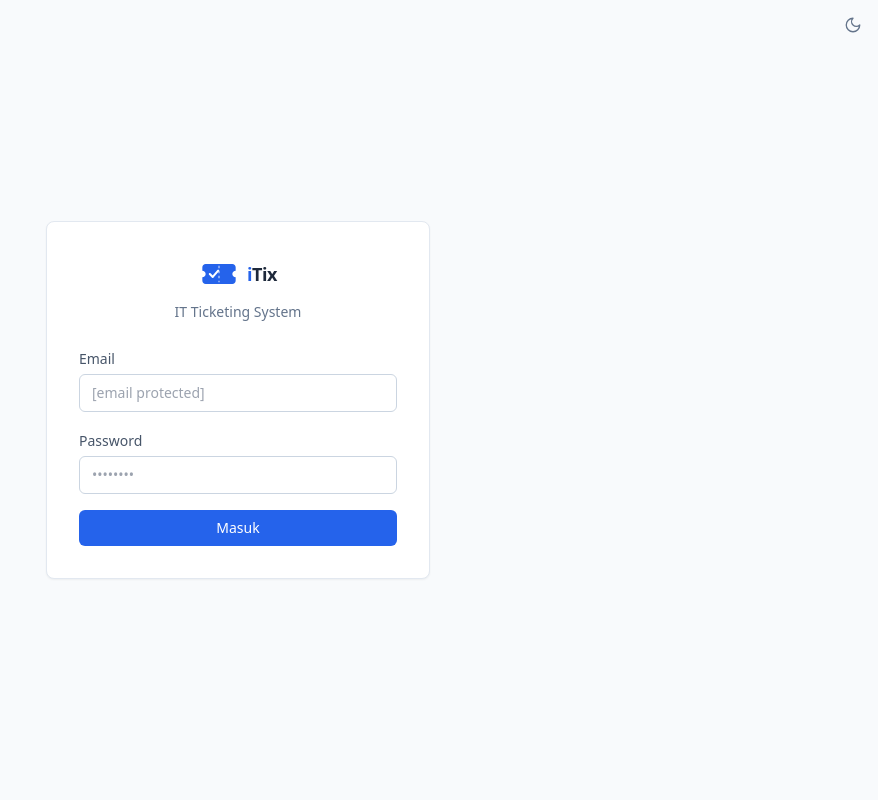
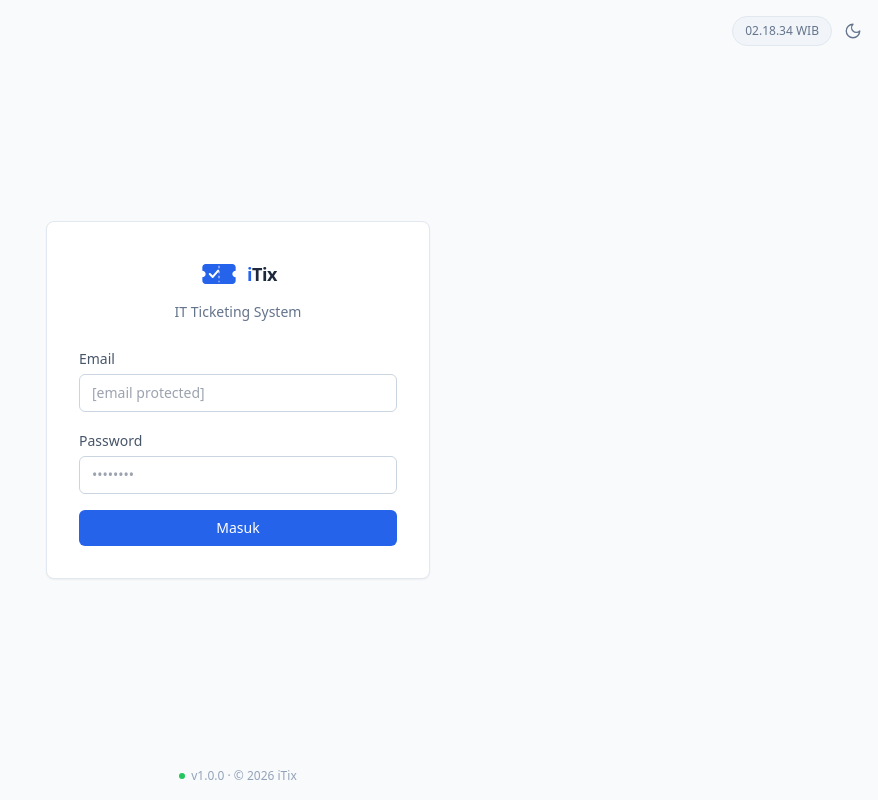
Before and after one commit to adiapandi/ticketsys, a React (Vite) app in the folder frontend/: page /login in a window 1280 px wide. Shown: the whole page, without its empty margins (402-1280 px from the left). Built offline with nearby package versions, Linux system fonts and the light colour scheme; no server answers.

Commit message:
Add LiveClock and VersionWatermark components to LoginPage

```diff
--- a/frontend/src/pages/LoginPage.tsx
+++ b/frontend/src/pages/LoginPage.tsx
@@ -3,6 +3,8 @@ import { useNavigate } from 'react-router-dom';
 import { useAuth } from '../context/AuthContext';
 import { ThemeToggle } from '../components/ThemeToggle';
 import { Logo } from '../components/Logo';
+import { LiveClock } from '../components/LiveClock';
+import { VersionWatermark } from '../components/VersionWatermark';
 
 export function LoginPage() {
   const { login, isLoading } = useAuth();
@@ -24,7 +26,8 @@ export function LoginPage() {
 
   return (
     <div className="min-h-screen flex items-center justify-center bg-slate-50 dark:bg-slate-900 relative transition-colors">
-      <div className="absolute top-4 right-4">
+      <div className="absolute top-4 right-4 flex items-center gap-3">
+        <LiveClock />
         <ThemeToggle />
       </div>
       <div className="bg-white dark:bg-slate-800 p-8 rounded-lg shadow-sm border border-slate-200 dark:border-slate-700 w-full max-w-sm">
@@ -68,6 +71,9 @@ export function LoginPage() {
           </button>
         </form>
       </div>
+      <div className="absolute bottom-4">
+        <VersionWatermark />
+      </div>
     </div>
   );
 }
```
